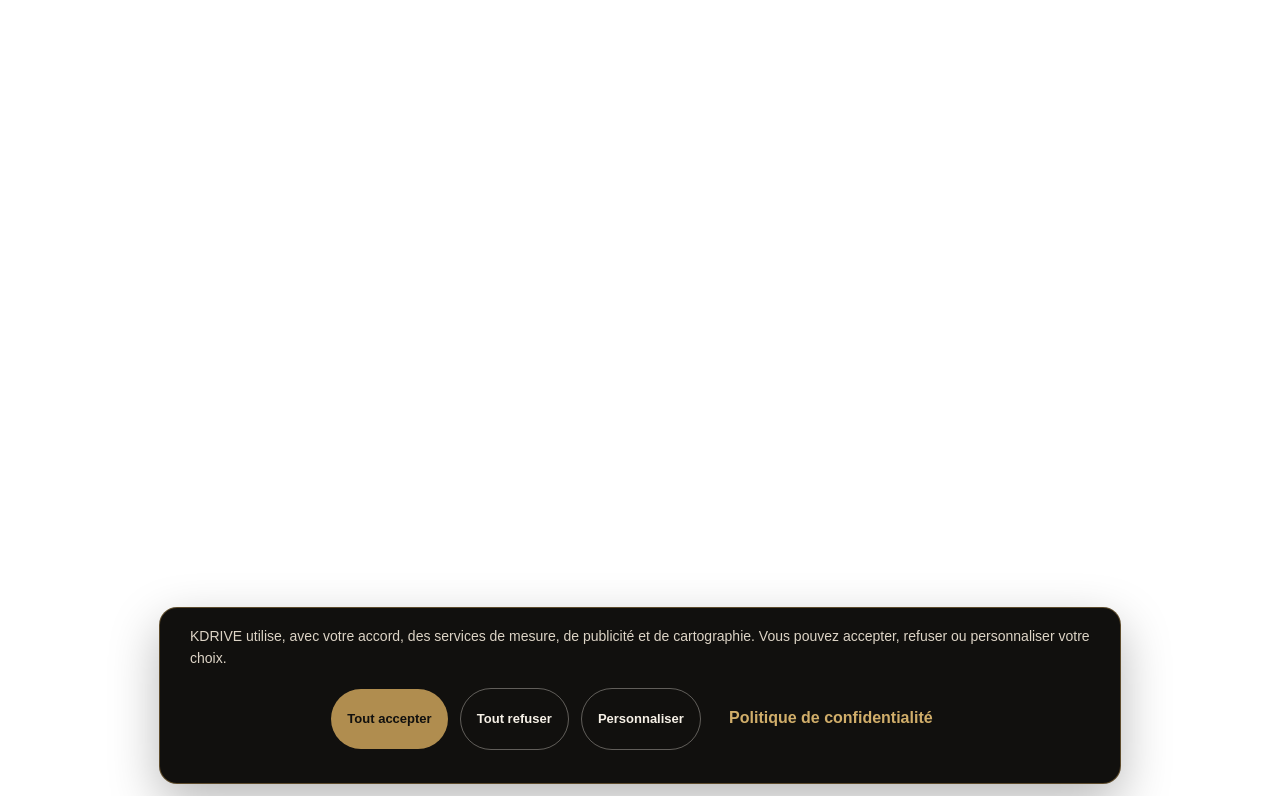
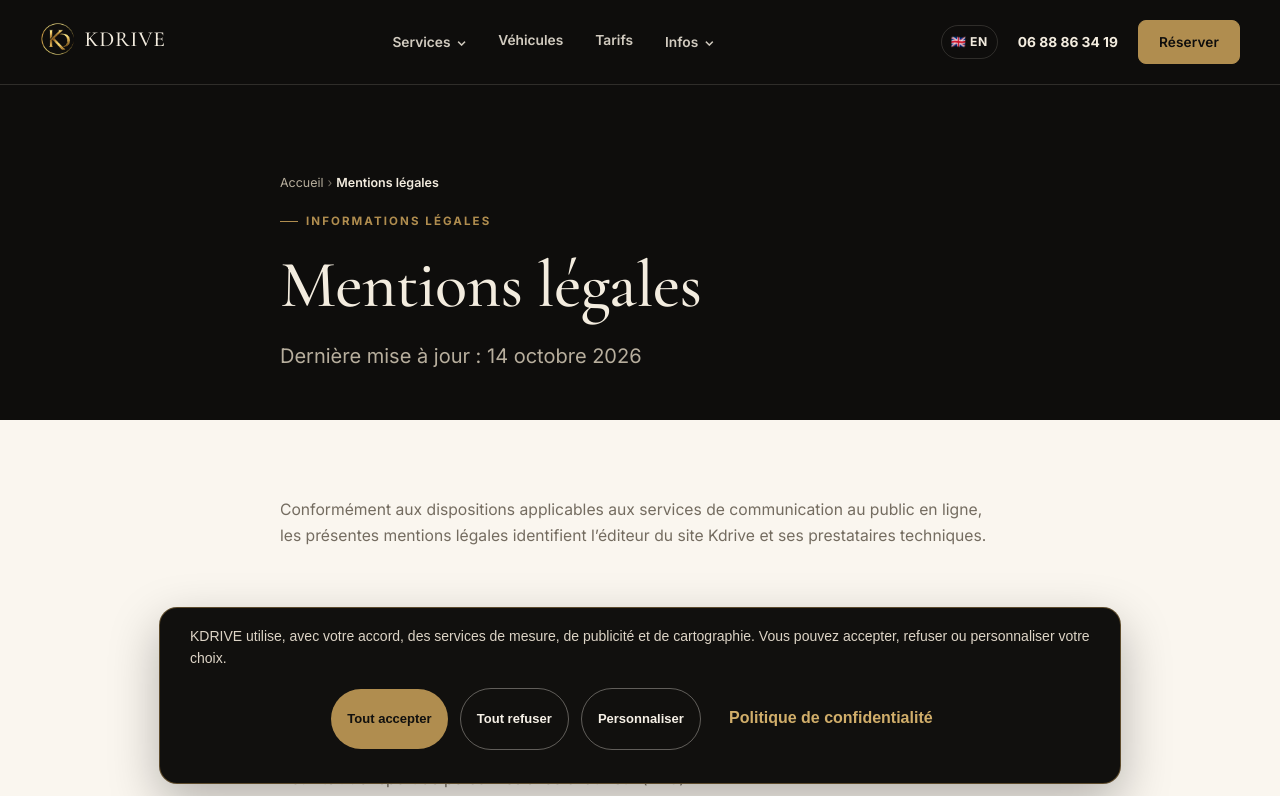
Before and after one commit to Kayrodigital/kd-driver-custom, a Next.js app: page /mentions-legales in a window 1280 px wide. Before the commit this address had no page. Shown: the top 796 px of the page. Built offline with nearby package versions, Linux system fonts and the light colour scheme.

Commit message:
Create Kdrive legal notices route

```diff
--- /dev/null
+++ b/src/app/(site)/mentions-legales/page.tsx
@@ -0,0 +1,12 @@
+import { LegalNoticesPage } from "@/app/design-preview/other-pages-templates";
+import { buildMetadata } from "@/lib/seo/page-metadata";
+
+export const metadata = buildMetadata({
+  title: "Mentions légales | Kdrive",
+  description: "Informations légales sur Kdrive, son exploitant, la création du site et ses prestataires techniques.",
+  path: "/mentions-legales",
+});
+
+export default function MentionsLegales() {
+  return <LegalNoticesPage framed={false} />;
+}
```
